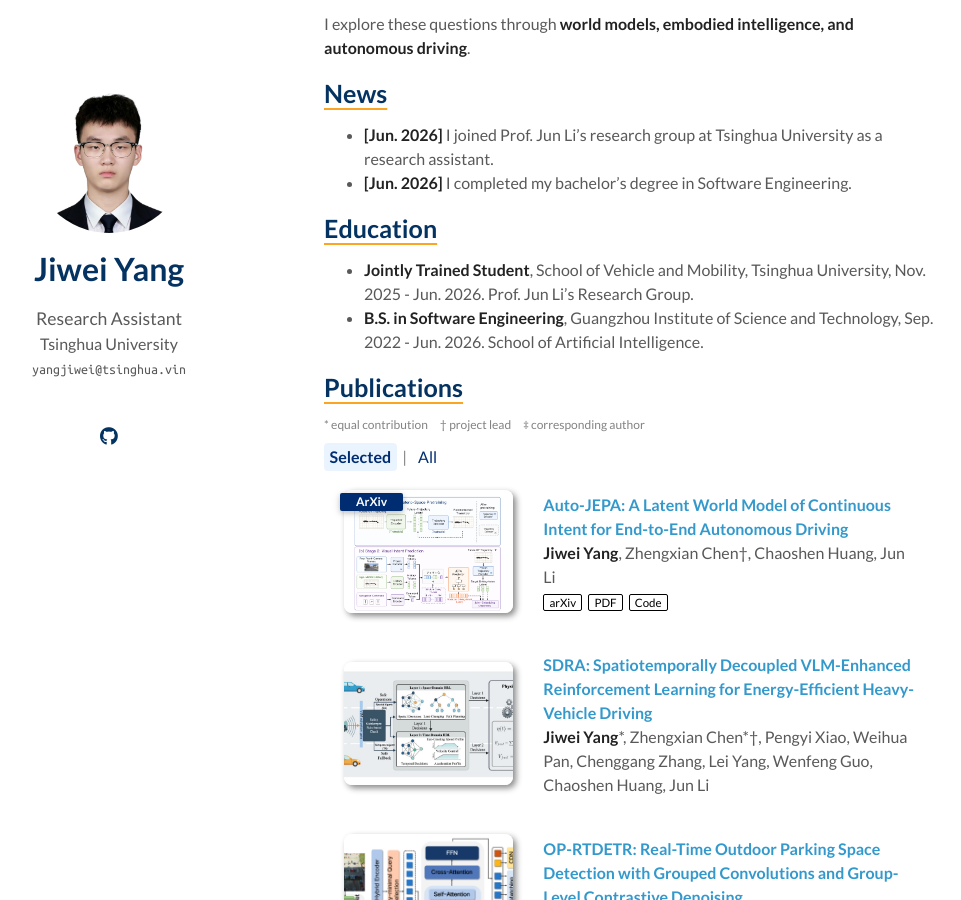
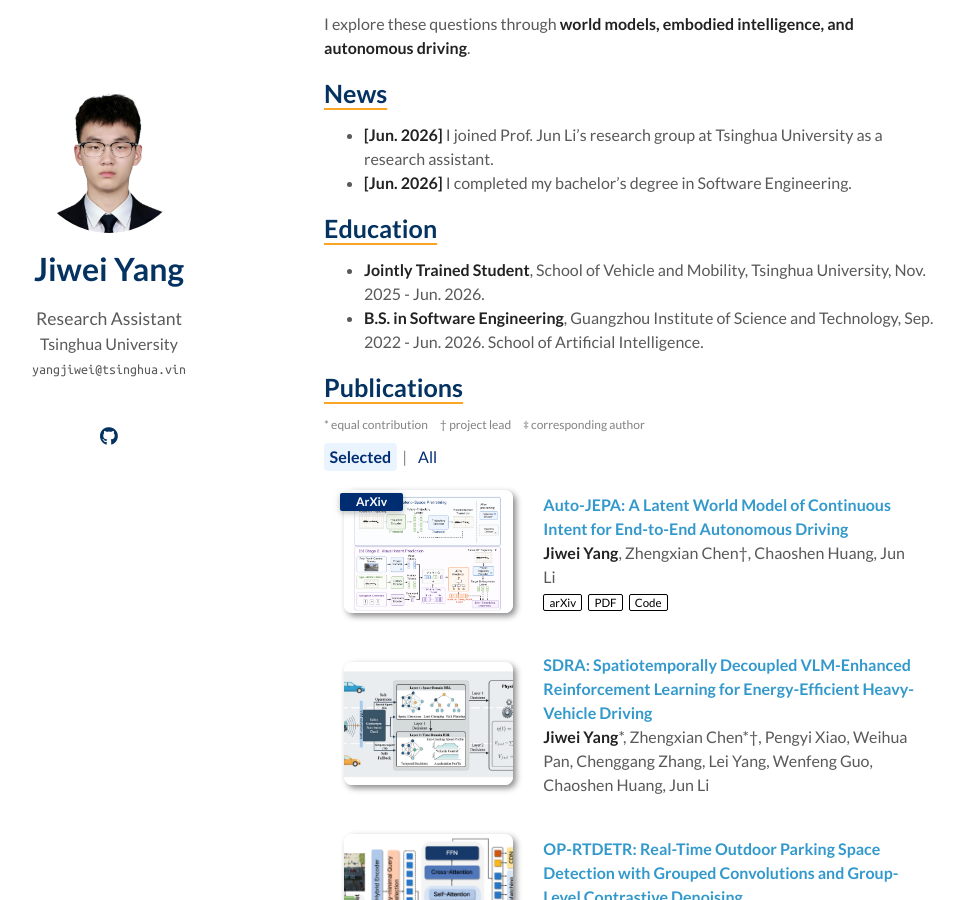
Before and after one commit to NoctYang/NoctYang.github.io, a Jekyll site: the page built from index.md, in a window 1280 px wide and 900 px high, scrolled down 531 px. Shown: the whole window, without its empty margins (186-1147 px from the left). Built offline with Jekyll 4.4.1, drawn with Linux system fonts in a browser that asks for light colours; a style sheet for code colours, icons or effects is not loaded; our own code applies the rules of GitHub Pages for plain Markdown files.

Commit message:
Remove advisor group from education entry

```diff
--- a/index.md
+++ b/index.md
@@ -24,7 +24,7 @@
 
 ## Education
 
-- **Jointly Trained Student**, School of Vehicle and Mobility, Tsinghua University, Nov. 2025 - Jun. 2026. Prof. Jun Li's Research Group.
+- **Jointly Trained Student**, School of Vehicle and Mobility, Tsinghua University, Nov. 2025 - Jun. 2026.
 - **B.S. in Software Engineering**, Guangzhou Institute of Science and Technology, Sep. 2022 - Jun. 2026. School of Artificial Intelligence.
 
 {% include publications.md %}
```
